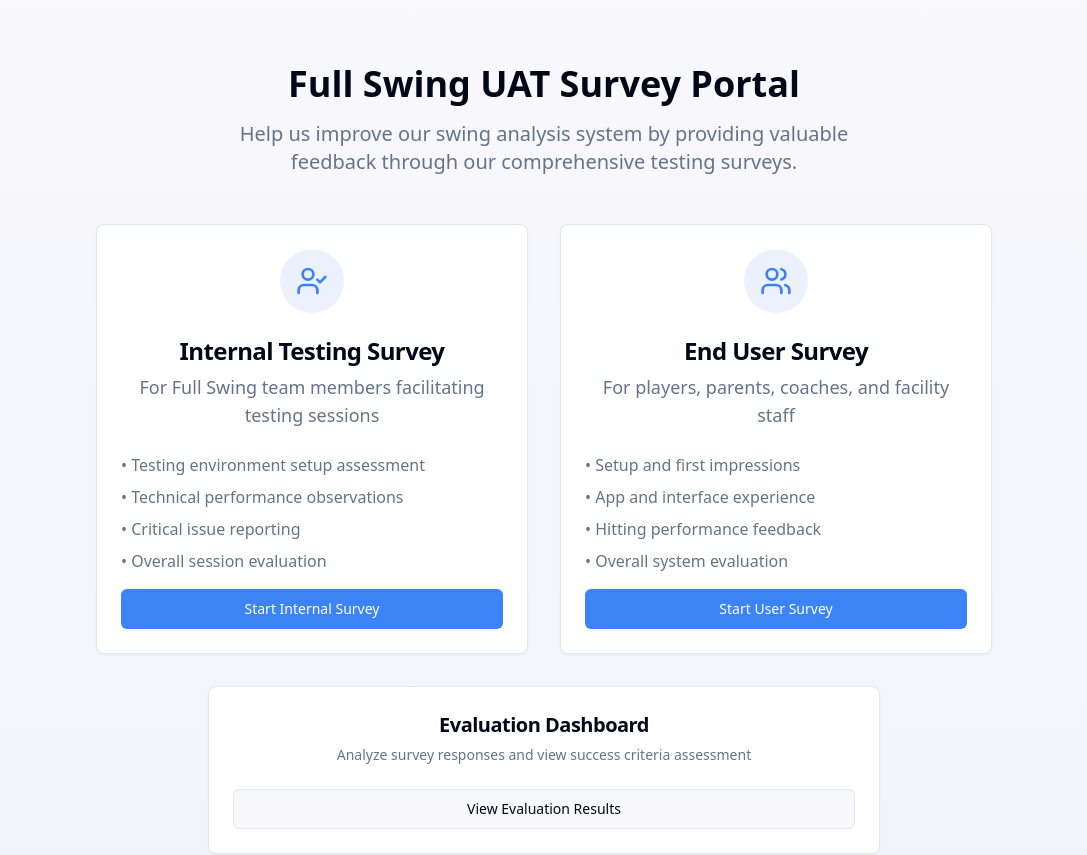
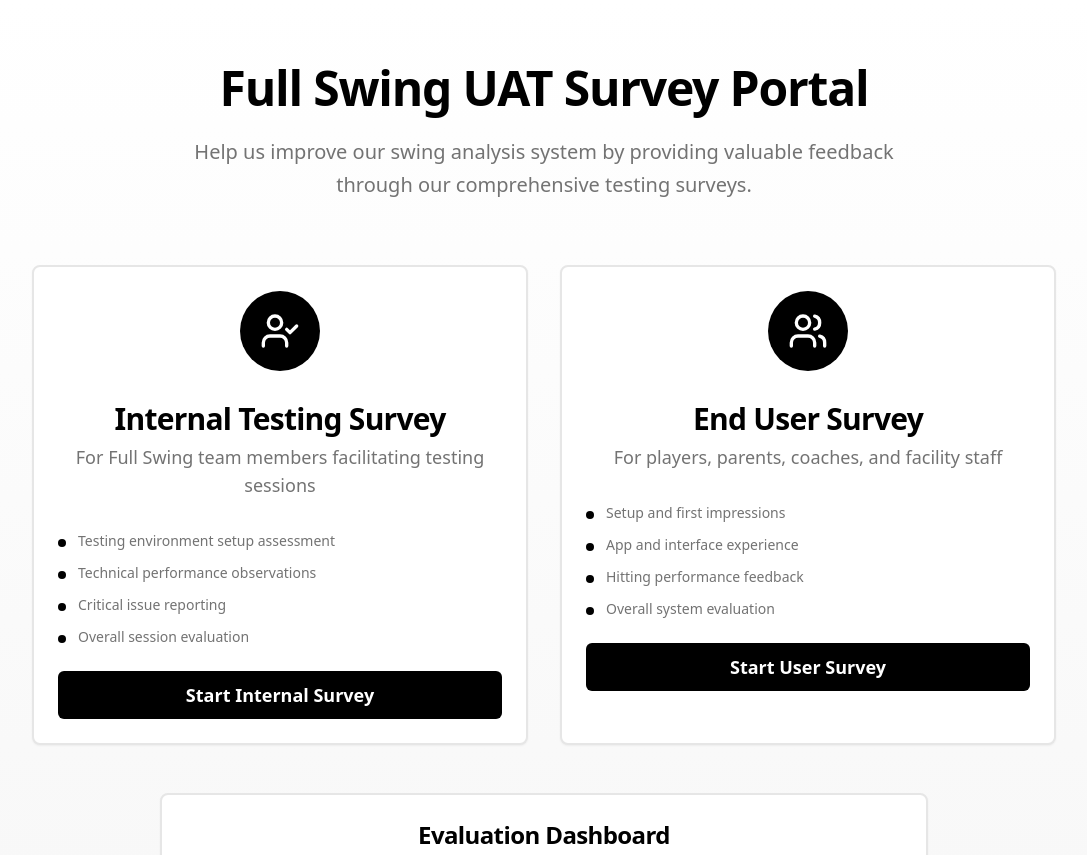
Before and after one commit to VISION-RY/swing-data-capture-form, a React (Vite) app: page / in a window 1280 px wide. Shown: the top 855 px of the page, without its empty margins (96-1183 px from the left). Built offline with nearby package versions, Linux system fonts and the light colour scheme.

Commit message:
Refactor UI for monochrome theme
Update Tailwind CSS configuration and global CSS variables to implement a black and white color scheme and improve the overall visual appearance of the application.

```diff
--- a/src/index.css
+++ b/src/index.css
@@ -8,38 +8,40 @@ All colors MUST be HSL.
 
 @layer base {
   :root {
-    --background: 250 50% 98%;
-    --foreground: 222.2 84% 4.9%;
+    --background: 0 0% 100%;
+    --foreground: 0 0% 0%;
 
     --card: 0 0% 100%;
-    --card-foreground: 222.2 84% 4.9%;
+    --card-foreground: 0 0% 0%;
 
     --popover: 0 0% 100%;
-    --popover-foreground: 222.2 84% 4.9%;
+    --popover-foreground: 0 0% 0%;
 
-    --primary: 217 91% 60%;
+    --primary: 0 0% 0%;
     --primary-foreground: 0 0% 100%;
 
-    --secondary: 214 50% 96%;
-    --secondary-foreground: 222.2 47.4% 11.2%;
+    --secondary: 0 0% 96%;
+    --secondary-foreground: 0 0% 20%;
 
-    --muted: 214 50% 96%;
-    --muted-foreground: 215.4 16.3% 46.9%;
+    --muted: 0 0% 96%;
+    --muted-foreground: 0 0% 45%;
 
-    --accent: 214 95% 93%;
-    --accent-foreground: 217 91% 60%;
+    --accent: 0 0% 93%;
+    --accent-foreground: 0 0% 0%;
 
-    --destructive: 0 84.2% 60.2%;
-    --destructive-foreground: 210 40% 98%;
+    --destructive: 0 84% 60%;
+    --destructive-foreground: 0 0% 100%;
 
-    --border: 214.3 31.8% 91.4%;
-    --input: 214.3 31.8% 91.4%;
-    --ring: 217 91% 60%;
+    --border: 0 0% 90%;
+    --input: 0 0% 90%;
+    --ring: 0 0% 0%;
 
-    --gradient-primary: linear-gradient(135deg, hsl(217 91% 60%), hsl(214 95% 85%));
-    --gradient-bg: linear-gradient(180deg, hsl(250 50% 98%), hsl(214 50% 96%));
-    --shadow-card: 0 4px 12px hsl(217 91% 60% / 0.08);
-    --shadow-form: 0 8px 24px hsl(217 91% 60% / 0.12);
+    --gradient-primary: linear-gradient(135deg, hsl(0 0% 0%), hsl(0 0% 25%));
+    --gradient-bg: linear-gradient(180deg, hsl(0 0% 100%), hsl(0 0% 96%));
+    --shadow-card: 0 4px 12px hsl(0 0% 0% / 0.08);
+    --shadow-form: 0 8px 24px hsl(0 0% 0% / 0.12);
+    --shadow-elegant: 0 10px 30px -10px hsl(0 0% 0% / 0.15);
+    --shadow-subtle: 0 2px 8px hsl(0 0% 0% / 0.06);
 
     --radius: 0.5rem;
 
@@ -61,33 +63,33 @@ All colors MUST be HSL.
   }
 
   .dark {
-    --background: 222.2 84% 4.9%;
-    --foreground: 210 40% 98%;
+    --background: 0 0% 4%;
+    --foreground: 0 0% 98%;
 
-    --card: 222.2 84% 4.9%;
-    --card-foreground: 210 40% 98%;
+    --card: 0 0% 4%;
+    --card-foreground: 0 0% 98%;
 
-    --popover: 222.2 84% 4.9%;
-    --popover-foreground: 210 40% 98%;
+    --popover: 0 0% 4%;
+    --popover-foreground: 0 0% 98%;
 
-    --primary: 210 40% 98%;
-    --primary-foreground: 222.2 47.4% 11.2%;
+    --primary: 0 0% 98%;
+    --primary-foreground: 0 0% 4%;
 
-    --secondary: 217.2 32.6% 17.5%;
-    --secondary-foreground: 210 40% 98%;
+    --secondary: 0 0% 10%;
+    --secondary-foreground: 0 0% 98%;
 
-    --muted: 217.2 32.6% 17.5%;
-    --muted-foreground: 215 20.2% 65.1%;
+    --muted: 0 0% 10%;
+    --muted-foreground: 0 0% 65%;
 
-    --accent: 217.2 32.6% 17.5%;
-    --accent-foreground: 210 40% 98%;
+    --accent: 0 0% 10%;
+    --accent-foreground: 0 0% 98%;
 
-    --destructive: 0 62.8% 30.6%;
-    --destructive-foreground: 210 40% 98%;
+    --destructive: 0 84% 60%;
+    --destructive-foreground: 0 0% 98%;
 
-    --border: 217.2 32.6% 17.5%;
-    --input: 217.2 32.6% 17.5%;
-    --ring: 212.7 26.8% 83.9%;
+    --border: 0 0% 15%;
+    --input: 0 0% 15%;
+    --ring: 0 0% 83%;
     --sidebar-background: 240 5.9% 10%;
     --sidebar-foreground: 240 4.8% 95.9%;
     --sidebar-primary: 224.3 76.3% 48%;
--- a/src/pages/Index.tsx
+++ b/src/pages/Index.tsx
@@ -9,35 +9,47 @@ const Index = () => {
   return (
     <div className="min-h-screen bg-gradient-bg">
       <div className="container mx-auto px-4 py-16">
-        <div className="text-center mb-12">
-          <h1 className="text-4xl font-bold text-foreground mb-4">
+        <div className="text-center mb-16">
+          <h1 className="text-5xl font-bold text-foreground mb-6 tracking-tight">
             Full Swing UAT Survey Portal
           </h1>
-          <p className="text-xl text-muted-foreground max-w-2xl mx-auto">
+          <p className="text-xl text-muted-foreground max-w-3xl mx-auto leading-relaxed">
             Help us improve our swing analysis system by providing valuable feedback through our comprehensive testing surveys.
           </p>
         </div>
 
-        <div className="grid md:grid-cols-2 gap-8 max-w-4xl mx-auto">
-          <Card className="shadow-form hover:shadow-lg transition-shadow duration-300">
-            <CardHeader className="text-center">
-              <div className="mx-auto w-16 h-16 bg-primary/10 rounded-full flex items-center justify-center mb-4">
-                <UserCheck className="w-8 h-8 text-primary" />
+        <div className="grid md:grid-cols-2 gap-8 max-w-5xl mx-auto">
+          <Card className="shadow-elegant hover:shadow-form transition-all duration-300 border-2 group">
+            <CardHeader className="text-center pb-8">
+              <div className="mx-auto w-20 h-20 bg-primary rounded-full flex items-center justify-center mb-6 group-hover:scale-110 transition-transform duration-300">
+                <UserCheck className="w-10 h-10 text-primary-foreground" />
               </div>
-              <CardTitle className="text-2xl">Internal Testing Survey</CardTitle>
+              <CardTitle className="text-3xl font-bold mb-2">Internal Testing Survey</CardTitle>
               <CardDescription className="text-lg">
                 For Full Swing team members facilitating testing sessions
               </CardDescription>
             </CardHeader>
-            <CardContent className="space-y-4">
-              <div className="space-y-2 text-muted-foreground">
-                <p>• Testing environment setup assessment</p>
-                <p>• Technical performance observations</p>
-                <p>• Critical issue reporting</p>
-                <p>• Overall session evaluation</p>
+            <CardContent className="space-y-6">
+              <div className="space-y-3 text-muted-foreground text-sm">
+                <div className="flex items-start gap-3">
+                  <div className="w-2 h-2 bg-primary rounded-full mt-2 flex-shrink-0"></div>
+                  <p>Testing environment setup assessment</p>
+                </div>
+                <div className="flex items-start gap-3">
+                  <div className="w-2 h-2 bg-primary rounded-full mt-2 flex-shrink-0"></div>
+                  <p>Technical performance observations</p>
+                </div>
+                <div className="flex items-start gap-3">
+                  <div className="w-2 h-2 bg-primary rounded-full mt-2 flex-shrink-0"></div>
+                  <p>Critical issue reporting</p>
+                </div>
+                <div className="flex items-start gap-3">
+                  <div className="w-2 h-2 bg-primary rounded-full mt-2 flex-shrink-0"></div>
+                  <p>Overall session evaluation</p>
+                </div>
               </div>
               <Button
-                className="w-full"
+                className="w-full h-12 text-lg font-semibold"
                 onClick={() => navigate('/internal-survey')}
               >
                 Start Internal Survey
@@ -45,25 +57,37 @@ const Index = () => {
             </CardContent>
           </Card>
 
-          <Card className="shadow-form hover:shadow-lg transition-shadow duration-300">
-            <CardHeader className="text-center">
-              <div className="mx-auto w-16 h-16 bg-primary/10 rounded-full flex items-center justify-center mb-4">
-                <Users className="w-8 h-8 text-primary" />
+          <Card className="shadow-elegant hover:shadow-form transition-all duration-300 border-2 group">
+            <CardHeader className="text-center pb-8">
+              <div className="mx-auto w-20 h-20 bg-primary rounded-full flex items-center justify-center mb-6 group-hover:scale-110 transition-transform duration-300">
+                <Users className="w-10 h-10 text-primary-foreground" />
               </div>
-              <CardTitle className="text-2xl">End User Survey</CardTitle>
+              <CardTitle className="text-3xl font-bold mb-2">End User Survey</CardTitle>
               <CardDescription className="text-lg">
                 For players, parents, coaches, and facility staff
               </CardDescription>
             </CardHeader>
-            <CardContent className="space-y-4">
-              <div className="space-y-2 text-muted-foreground">
-                <p>• Setup and first impressions</p>
-                <p>• App and interface experience</p>
-                <p>• Hitting performance feedback</p>
-                <p>• Overall system evaluation</p>
+            <CardContent className="space-y-6">
+              <div className="space-y-3 text-muted-foreground text-sm">
+                <div className="flex items-start gap-3">
+                  <div className="w-2 h-2 bg-primary rounded-full mt-2 flex-shrink-0"></div>
+                  <p>Setup and first impressions</p>
+                </div>
+                <div className="flex items-start gap-3">
+                  <div className="w-2 h-2 bg-primary rounded-full mt-2 flex-shrink-0"></div>
+                  <p>App and interface experience</p>
+                </div>
+                <div className="flex items-start gap-3">
+                  <div className="w-2 h-2 bg-primary rounded-full mt-2 flex-shrink-0"></div>
+                  <p>Hitting performance feedback</p>
+                </div>
+                <div className="flex items-start gap-3">
+                  <div className="w-2 h-2 bg-primary rounded-full mt-2 flex-shrink-0"></div>
+                  <p>Overall system evaluation</p>
+                </div>
               </div>
               <Button
-                className="w-full"
+                className="w-full h-12 text-lg font-semibold"
                 onClick={() => navigate('/user-survey')}
               >
                 Start User Survey
@@ -72,18 +96,18 @@ const Index = () => {
           </Card>
         </div>
 
-        <div className="max-w-2xl mx-auto mt-8">
-          <Card className="shadow-form hover:shadow-lg transition-shadow duration-300">
-            <CardHeader className="text-center">
-              <CardTitle className="text-xl">Evaluation Dashboard</CardTitle>
-              <CardDescription>
+        <div className="max-w-3xl mx-auto mt-12">
+          <Card className="shadow-elegant hover:shadow-form transition-all duration-300 border-2">
+            <CardHeader className="text-center pb-6">
+              <CardTitle className="text-2xl font-bold">Evaluation Dashboard</CardTitle>
+              <CardDescription className="text-lg">
                 Analyze survey responses and view success criteria assessment
               </CardDescription>
             </CardHeader>
             <CardContent>
               <Button
                 variant="outline"
-                className="w-full"
+                className="w-full h-12 text-lg font-semibold border-2 hover:bg-primary hover:text-primary-foreground"
                 onClick={() => navigate('/evaluation')}
               >
                 View Evaluation Results
@@ -92,12 +116,12 @@ const Index = () => {
           </Card>
         </div>
 
-        <div className="text-center mt-12">
-          <Card className="max-w-2xl mx-auto bg-accent/50">
-            <CardContent className="pt-6">
-              <p className="text-muted-foreground">
+        <div className="text-center mt-16">
+          <Card className="max-w-3xl mx-auto bg-muted/30 border-dashed border-2">
+            <CardContent className="pt-8 pb-8">
+              <p className="text-muted-foreground text-lg leading-relaxed">
                 Your feedback is essential for improving our product. Each survey takes approximately
-                <strong> 10-15 minutes</strong> to complete and helps us deliver the best possible experience.
+                <strong className="text-foreground"> 10-15 minutes</strong> to complete and helps us deliver the best possible experience.
               </p>
             </CardContent>
           </Card>
--- a/tailwind.config.ts
+++ b/tailwind.config.ts
@@ -96,7 +96,9 @@ export default {
 			},
 			boxShadow: {
 				'card': 'var(--shadow-card)',
-				'form': 'var(--shadow-form)'
+				'form': 'var(--shadow-form)',
+				'elegant': 'var(--shadow-elegant)',
+				'subtle': 'var(--shadow-subtle)'
 			}
 		}
 	},
```
